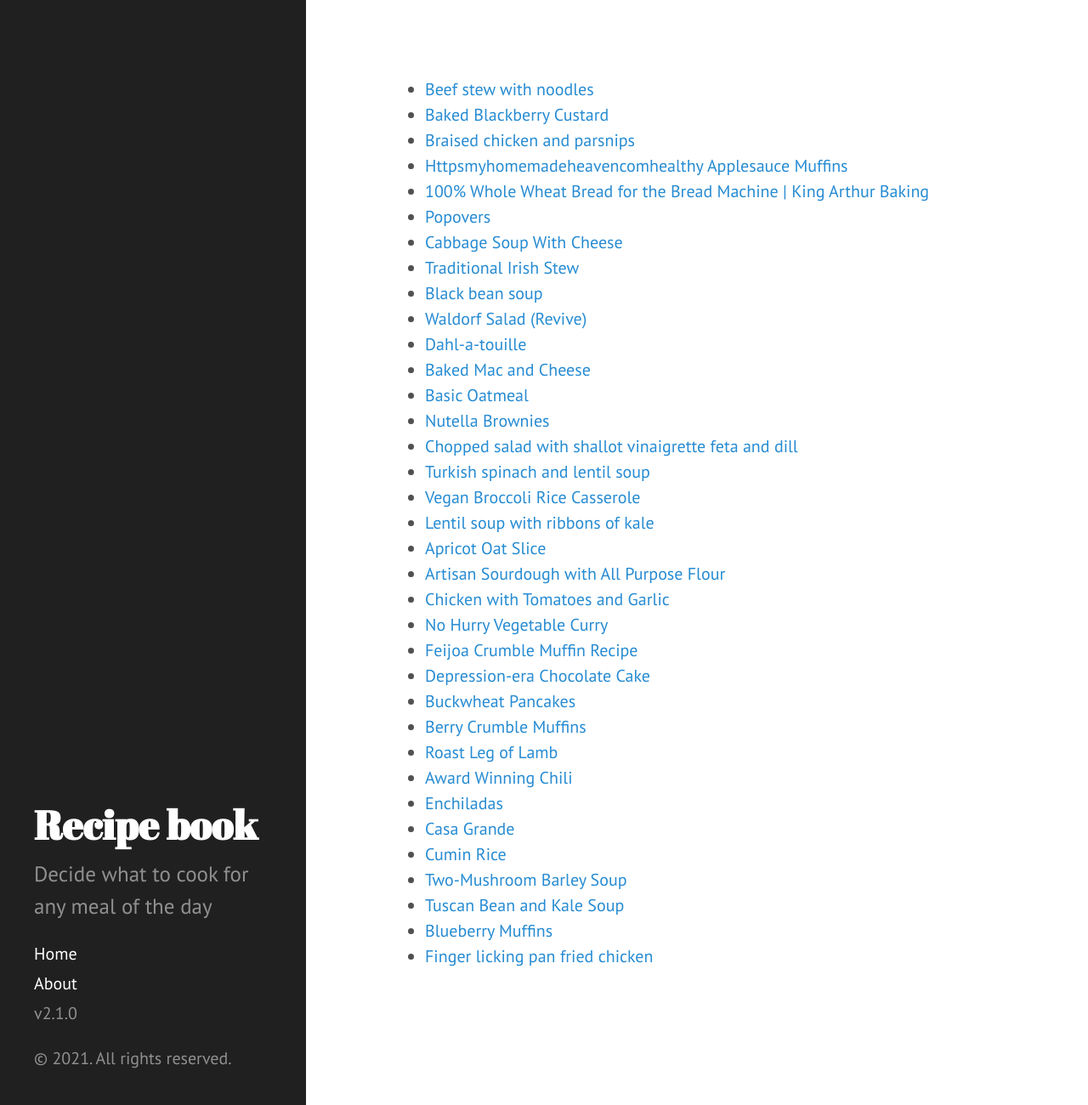
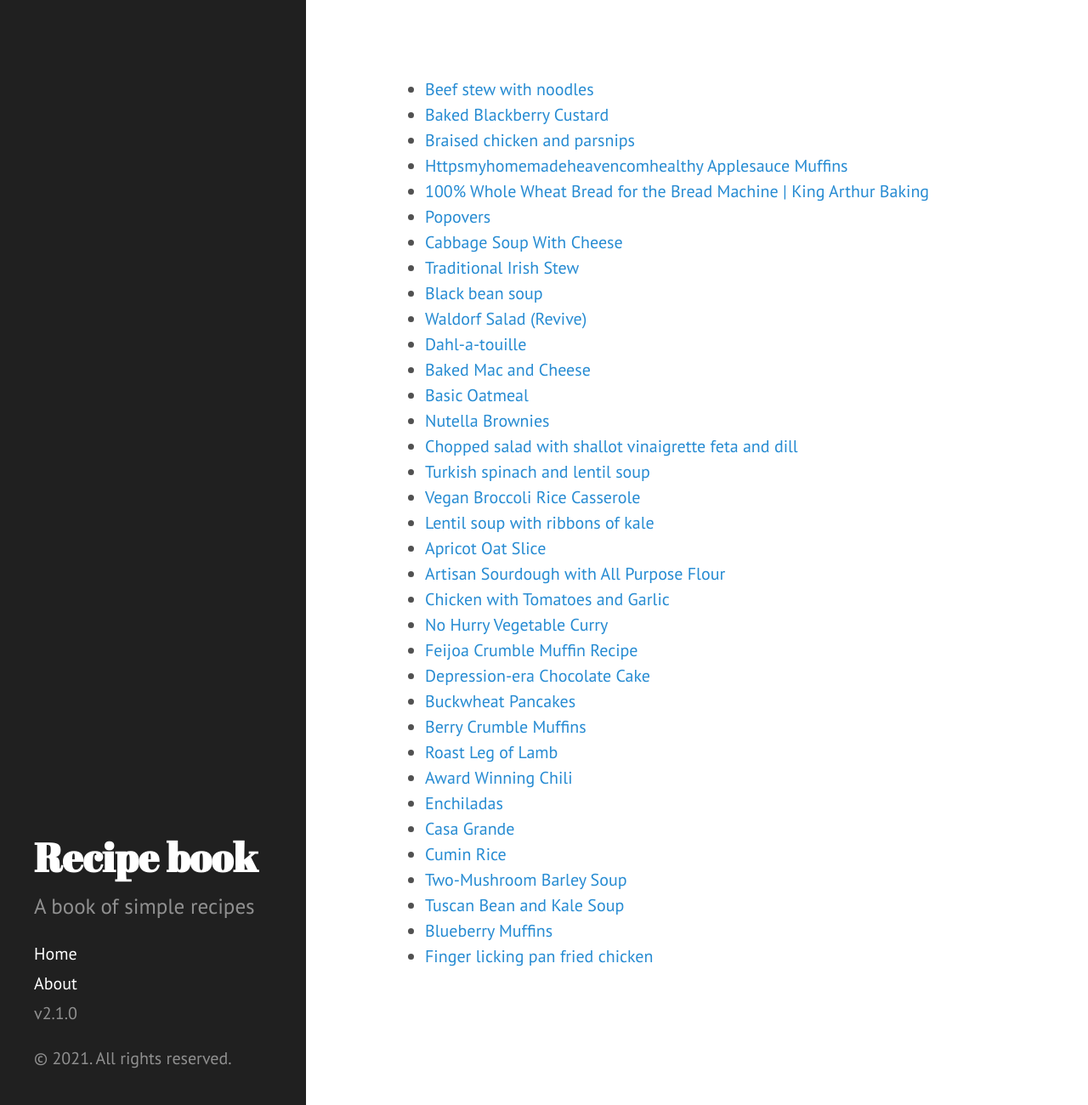
Before and after one commit to rowinf/recipebook, a Jekyll site: the page built from docs/index.md, in a window 1280 px wide and 1300 px high. Shown: the whole window at 85% size. Built offline with Jekyll 4.4.1, drawn with Linux system fonts in a browser that asks for light colours.

Commit message:
updated description

```diff
--- a/docs/_config.yml
+++ b/docs/_config.yml
@@ -4,7 +4,7 @@ exclude:          [themes]
 # Setup
 title:            Recipe book
 tagline:          'A recipe book'
-description:      'Decide what to cook for any meal of the day'
+description:      'A book of simple recipes'
 url:              https://rowinf.github.io/recipebook/
 baseurl:          /recipebook/
 
```
